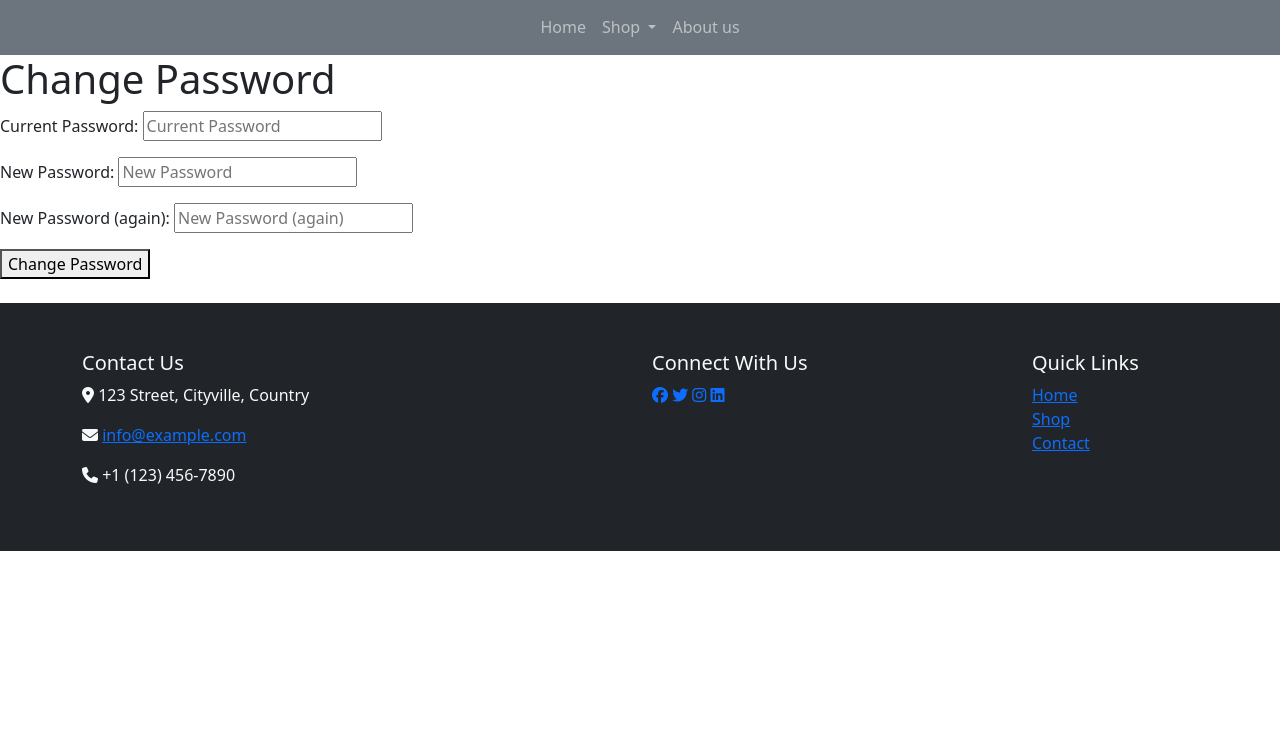
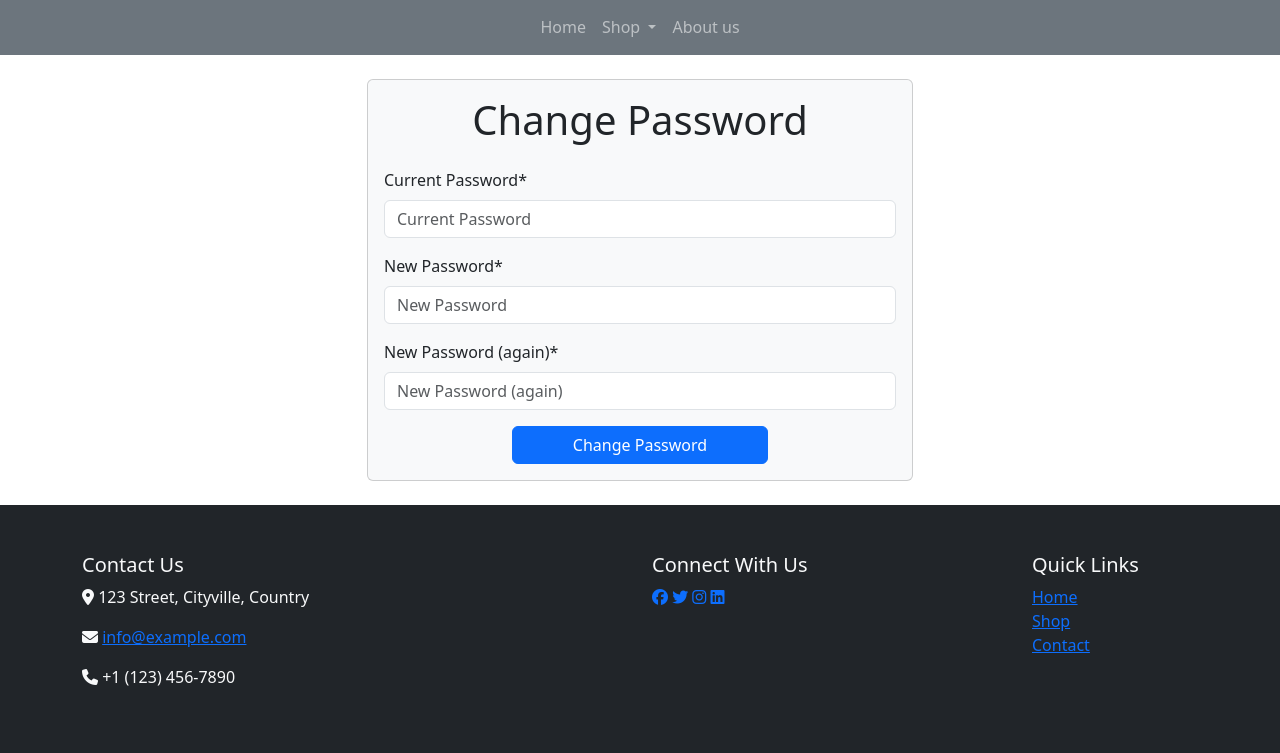
Before and after one commit to AmeenNoor/halal-shop, a Django app: page /accounts/password/change/ in a window 1280 px wide. Shown: the part 105-858 px from the top of the page. Before the commit the page ends 656 px from the top, so only its background shows below. Run offline with Django 3.2, Linux system fonts and the light colour scheme; a user stored in the database is signed in; some libraries are stand-ins or nearby versions.

Commit message:
Add Bootstrap styling and Crispy Forms to password change form

```diff
--- a/profiles/templates/profiles/profile.html
+++ b/profiles/templates/profiles/profile.html
@@ -18,7 +18,7 @@
                         <strong>User Name:</strong> {{ user.username }}
                     </div>
                     <div>
-                        <strong>Password:</strong> <a href="#" class="text-decoration-none">Change Password</a>
+                        <strong>Password:</strong> <a href="{% url 'account_change_password' %}" class="text-decoration-none">Change Password</a>
                     </div>
                 </div>
 
--- a/templates/allauth/account/password_change.html
+++ b/templates/allauth/account/password_change.html
@@ -1,15 +1,17 @@
 {% extends "account/base.html" %}
-
+{% load crispy_forms_tags %}
 {% load i18n %}
 
 {% block head_title %}{% trans "Change Password" %}{% endblock %}
 
-{% block content %}
-    <h1>{% trans "Change Password" %}</h1>
+{% block inner_content %}
+    <h1 class="card-title text-center mb-4">{% trans "Change Password" %}</h1>
 
     <form method="POST" action="{% url 'account_change_password' %}" class="password_change">
         {% csrf_token %}
-        {{ form.as_p }}
-        <button type="submit" name="action">{% trans "Change Password" %}</button>
+        {{ form|crispy }}
+        <div class="text-center">
+            <button class="btn btn-primary w-50" type="submit" name="action">{% trans "Change Password" %}</button>
+        </div>
     </form>
 {% endblock %}
```
